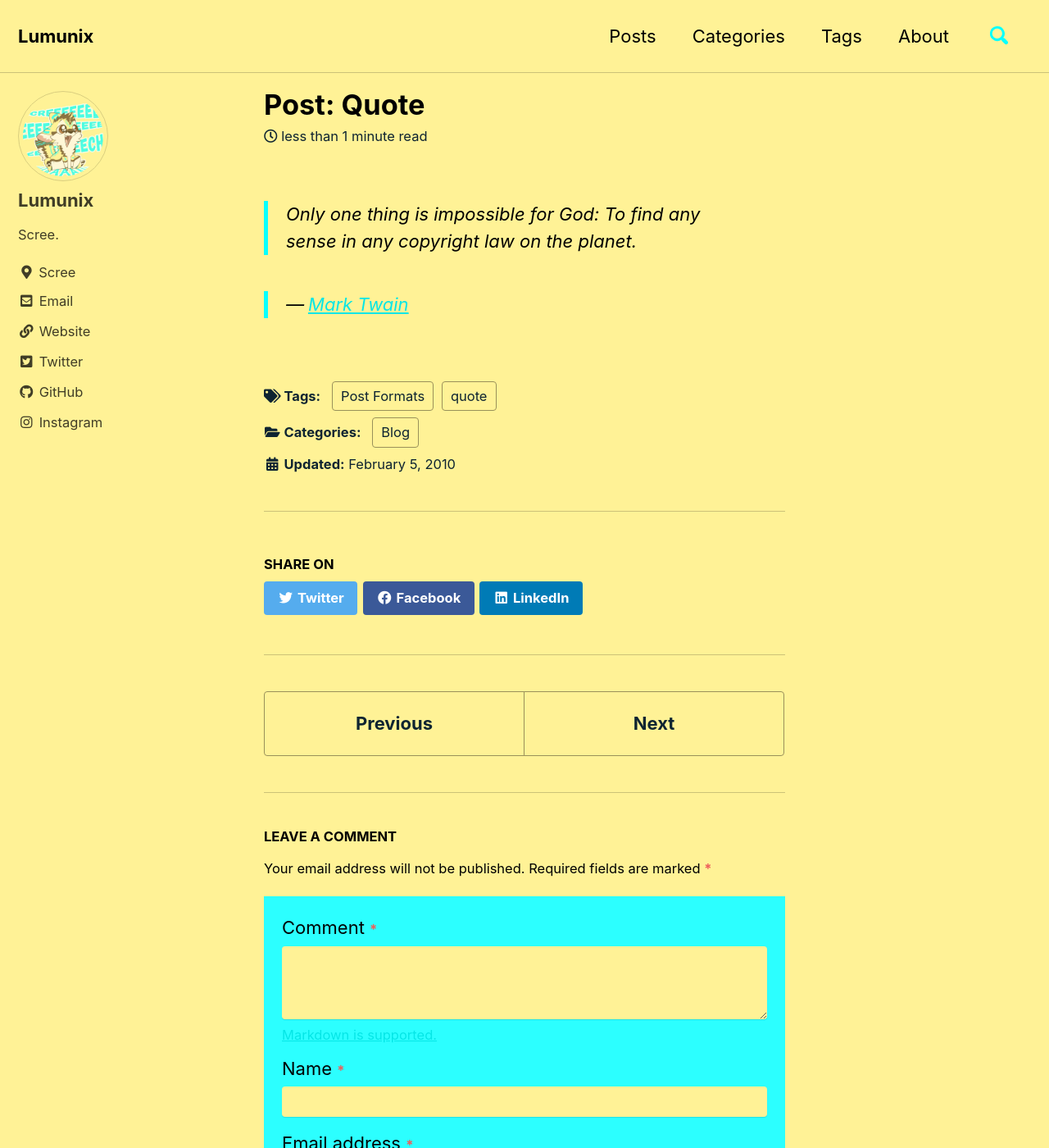
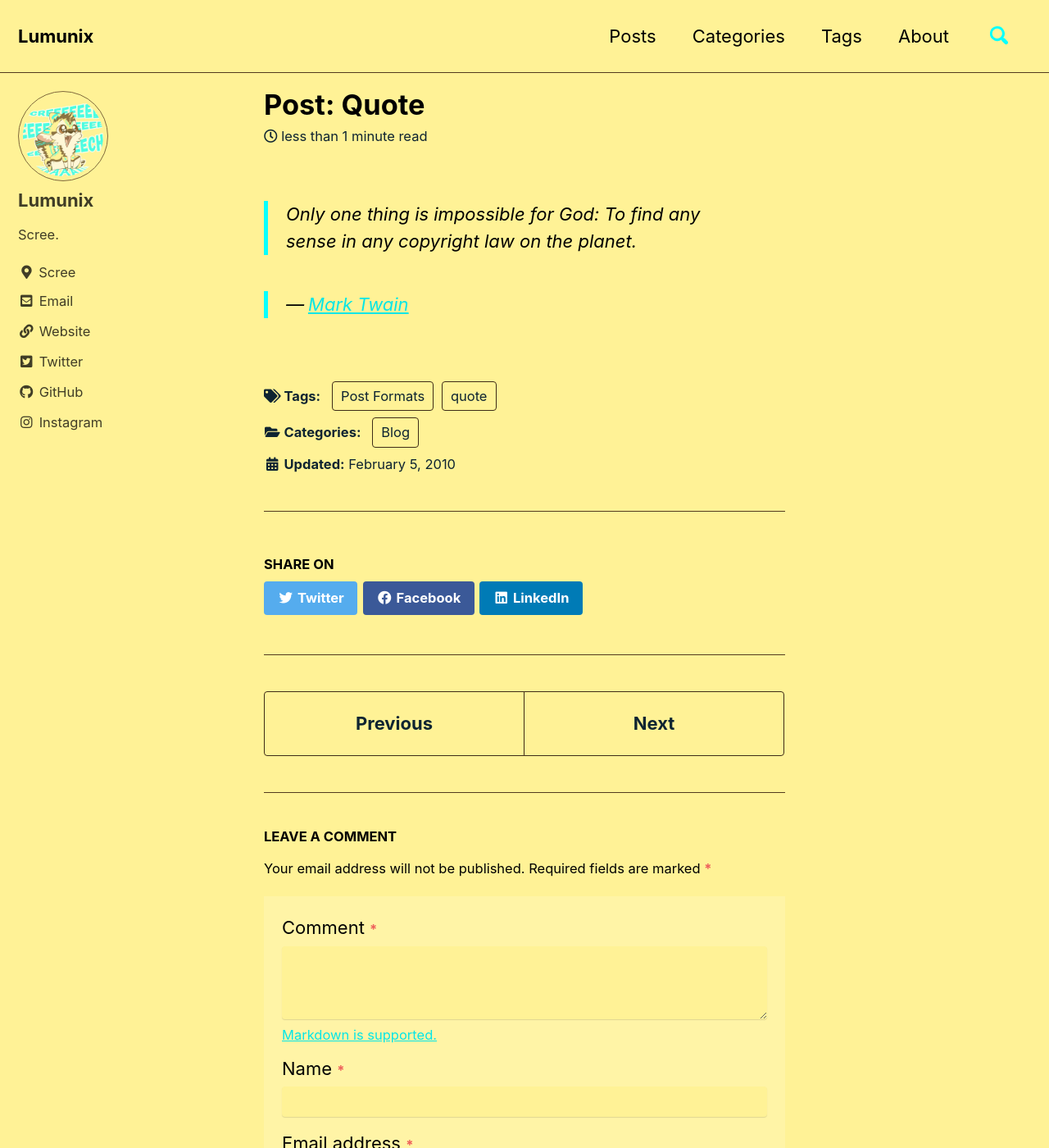
Before and after one commit to joegrover/lumunix.github.io, a Jekyll site: the page built from _posts/2010-02-05-post-quote.md, in a window 1280 px wide and 1400 px high. Shown: the whole window at 82% size. Built offline with Jekyll 4.4.1, drawn with Linux system fonts in a browser that asks for light colours; cached includes are drawn as plain includes.

Commit message:
Update _lumunix.scss

```diff
--- a/_sass/minimal-mistakes/skins/_lumunix.scss
+++ b/_sass/minimal-mistakes/skins/_lumunix.scss
@@ -9,10 +9,10 @@ $text-color: #000 !default;
 $muted-text-color: $dark-gray !default;
 $footer-text-color: #fff296 !default;
 $primary-color: #07ffff !default;
-$border-color: mix(#000, $background-color, 20%) !default;
+$border-color: mix(#000, #684a26, 20%) !default;
 $code-background-color: mix(#fff, $primary-color, 20%) !default;
 $code-background-color-dark: mix(#000, $primary-color, 10%) !default;
-$form-background-color: mix(#fff, $primary-color, 15%) !default;
+$form-background-color: mix(#fff, $background-color, 15%) !default;
 $footer-background-color: #684a26 !default;
 $link-color: mix(#000, $primary-color, 10%) !default;
 $link-color-hover: mix(#fff, $link-color, 25%) !default;
```
